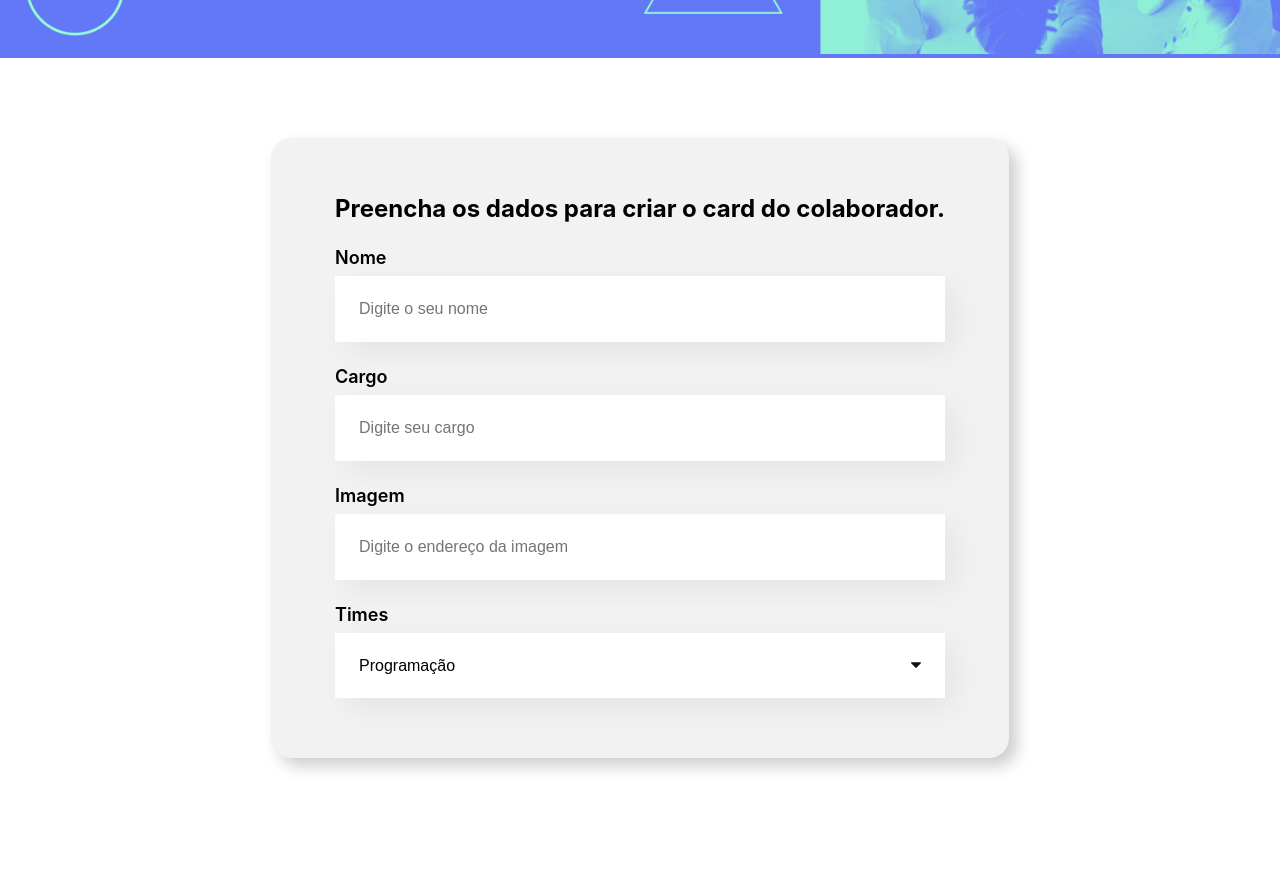
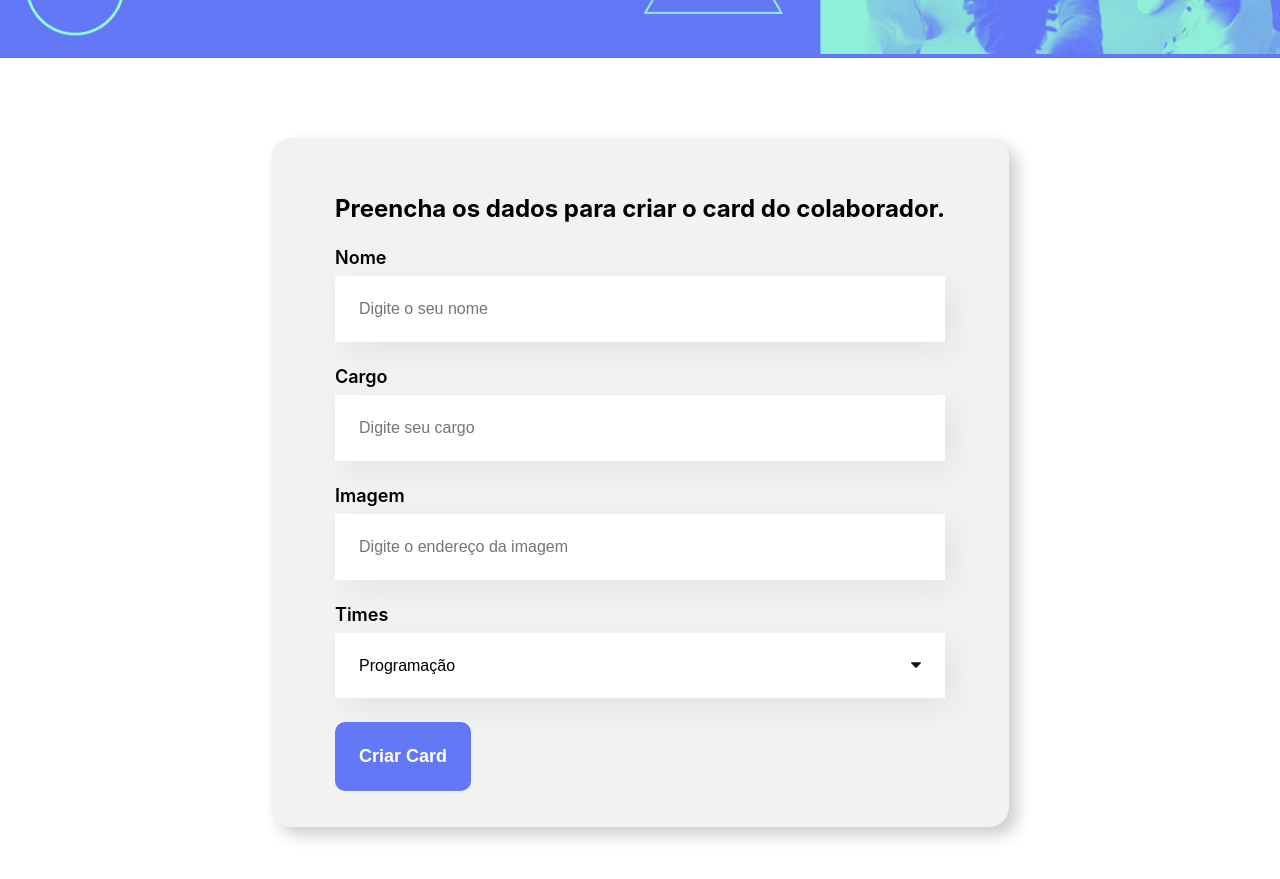
Before and after one commit to LeozinGs/react-organo, a React (Create React App) app: page / in a window 1280 px wide. Shown: the part 440-1319 px from the top of the page. Before the commit the page ends 1278 px from the top, so only its background shows below. Built offline with nearby package versions, Linux system fonts and the light colour scheme.

Commit message:
💄 ✨ Cria e estiliza botão do formulário e  cria validação para os inputs vazios.

```diff
--- /dev/null
+++ b/src/components/Botao/Botao.css
@@ -0,0 +1,14 @@
+.botao {
+    background-color: #6278f7;
+    border: none;
+    font-weight: 700;
+    font-size: 18px;
+    padding: 1.5rem;
+    border-radius: 10px;
+    cursor: pointer;
+    color: #fff;
+}
+
+.botao:hover {
+    color: #95FFD4;
+}
--- /dev/null
+++ b/src/components/Botao/index.js
@@ -0,0 +1,9 @@
+import './Botao.css';
+
+const Botao = (props) => {
+    return (
+        <button className='botao'>{props.children}</button>
+    );
+}
+
+export default Botao;
--- a/src/components/CampoTexto/index.js
+++ b/src/components/CampoTexto/index.js
@@ -4,7 +4,7 @@ const CampoTexto = (props) => {
     return (
         <div className="campo-texto">
             <label>{props.label}</label>
-            <input placeholder={props.placeholder} />
+            <input required={props.obrigatorio} placeholder={props.placeholder} />
         </div>
     );
 }
--- a/src/components/Formulario/index.js
+++ b/src/components/Formulario/index.js
@@ -1,3 +1,4 @@
+import Botao from '../Botao';
 import CampoTexto from '../CampoTexto';
 import ListaSuspensa from '../ListaSuspensa';
 import './Formulario.css';
@@ -14,14 +15,22 @@ const Formulario = () => {
         'Inovação e Gestão'
     ];
 
+    const aoSalvar = (e) => {
+        e.preventDefault();
+    }
+
     return (
         <section className='formulario'>
-            <form>
+            <form onSubmit={aoSalvar}>
                 <h2>Preencha os dados para criar o card do colaborador.</h2>
-                <CampoTexto label='Nome' placeholder='Digite o seu nome' />
-                <CampoTexto label='Cargo' placeholder='Digite seu cargo' />
+                <CampoTexto obrigatorio={true} label='Nome' placeholder='Digite o seu nome' />
+                <CampoTexto obrigatorio={true} label='Cargo' placeholder='Digite seu cargo' />
                 <CampoTexto label='Imagem' placeholder='Digite o endereço da imagem' />
-                <ListaSuspensa label='Times' itens={times} />
+                <ListaSuspensa obrigatorio={true} label='Times' itens={times} />
+
+                <Botao>
+                    Criar Card
+                </Botao>
             </form>
         </section>
     );
--- a/src/components/ListaSuspensa/index.js
+++ b/src/components/ListaSuspensa/index.js
@@ -4,7 +4,7 @@ const ListaSuspensa = (props) => {
     return (
         <div className="lista-suspensa">
             <label>{props.label}</label>
-            <select>
+            <select required={props.obrigatorio}>
                 {props.itens.map(item => <option key={item}>{item}</option>)}
             </select>
         </div>
```
